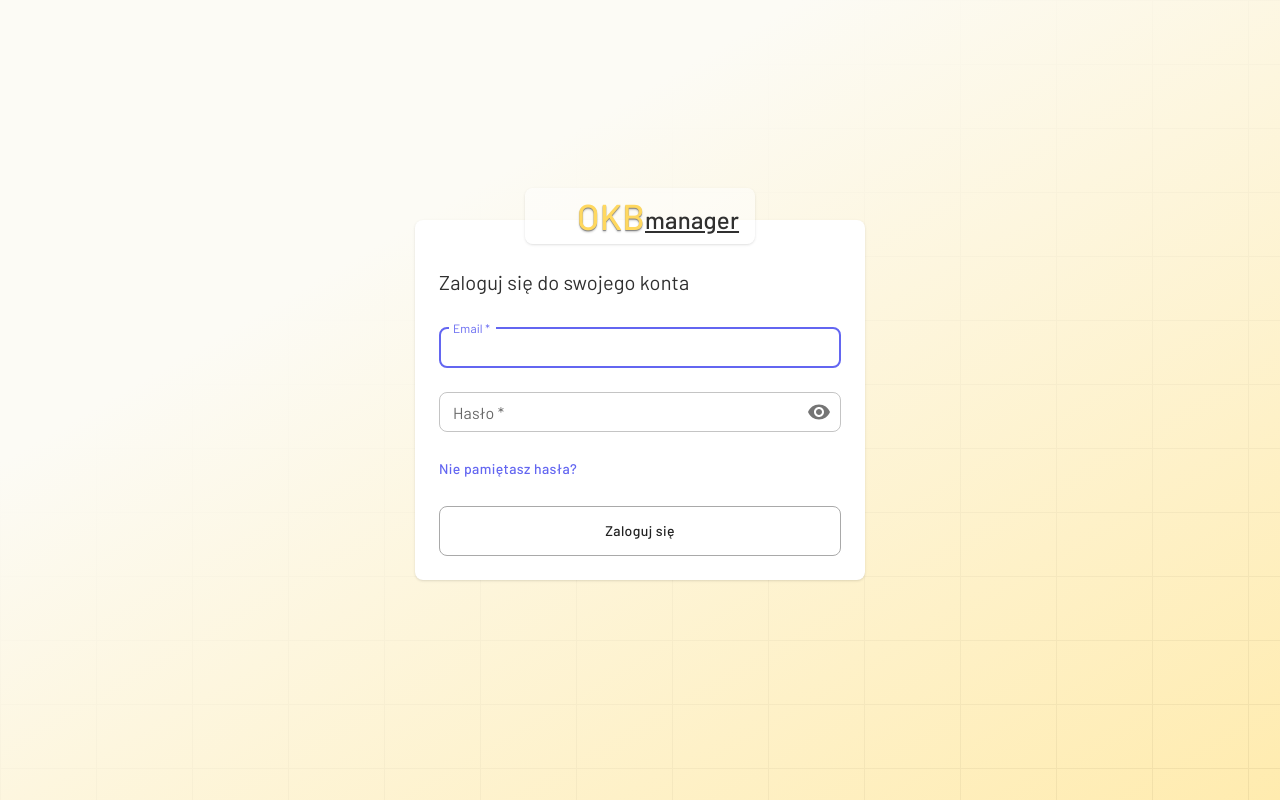
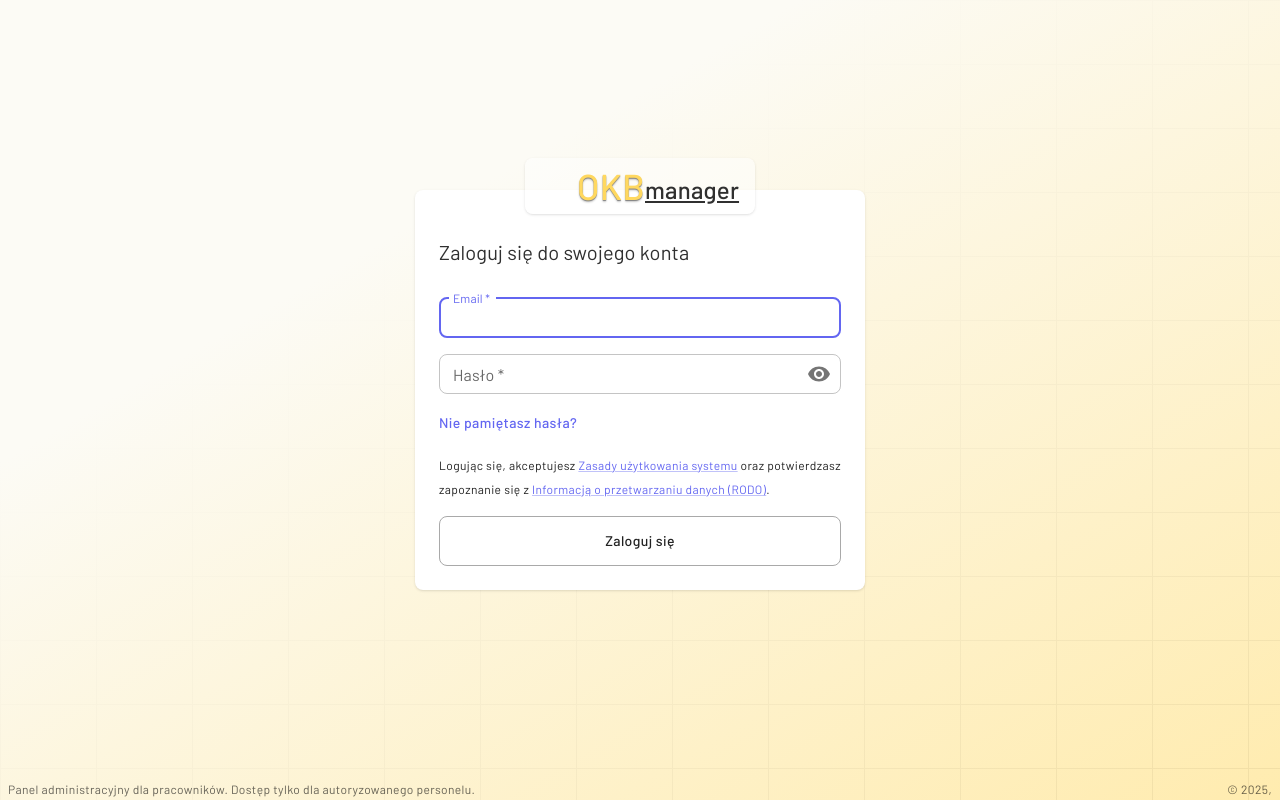
Before and after one commit to Sanderky/okb-manager-private, a React (Vite) app: page /login in a window 1280 px wide. Built offline with nearby package versions, Linux system fonts and the light colour scheme; no server answers; the database is empty; some icons are missing.

Commit message:
Add RODO

```diff
--- a/index.html
+++ b/index.html
@@ -4,7 +4,9 @@
     <meta charset="UTF-8" />
     <link rel="icon" type="image/svg+xml" href="/favicon.svg" />
     <meta name="viewport" content="width=device-width, initial-scale=1.0" />
-    <title>OKB manager</title>
+    <meta name="robots" content="noindex, nofollow" />
+    <title>OKBmanager - panel administracyjny</title>
+    <meta name="description" content="Wewnętrzny system zarządzania. Dostęp tylko dla autoryzowanego personelu." />
   </head>
   <body>
     <div id="root" class="font-sans"></div>
--- a/src/pages/Login/Login.tsx
+++ b/src/pages/Login/Login.tsx
@@ -8,6 +8,8 @@ import {
   Button,
   IconButton,
   InputAdornment,
+  Link,
+  Stack,
   Typography,
 } from '@mui/material';
 import ForgotPassword from './ForgotPassword';
@@ -106,12 +108,16 @@ const Login = () => {
           />
         </div>
       ) : (
+        <Box className="flex flex-col h-screen">
+
           <Box
-          className="flex h-screen flex-col items-center justify-center py-8"
+            className="flex flex-col items-center justify-center py-8"
             sx={{
+              flexGrow: 1,
               px: { xs: 2, sm: 4 },
             }}
           >
+
             <Box
               className="relative w-full rounded-lg bg-white shadow"
               sx={{
@@ -142,7 +148,7 @@ const Login = () => {
                 Zaloguj się do swojego konta
               </h2>
 
-            <form className="space-y-6" noValidate onSubmit={handleSubmit}>
+              <form className="space-y-4" noValidate onSubmit={handleSubmit}>
                 <TextField
                   size="small"
                   error={!!errors.email}
@@ -212,6 +218,12 @@ const Login = () => {
                     Nie pamiętasz hasła?
                   </Button>
                 </div>
+                <Typography variant='caption'>
+                  {`Logując się, akceptujesz `}
+                  <Link href="/regulamin.pdf" target="_blank" rel="noopener noreferrer">Zasady użytkowania systemu</Link>
+                  {` oraz potwierdzasz zapoznanie się z `}
+                  <Link href="/rodo.pdf" target="_blank" rel="noopener noreferrer">Informacją o przetwarzaniu danych (RODO)</Link>.
+                </Typography>
 
                 <Button
                   type="submit"
@@ -222,6 +234,7 @@ const Login = () => {
                     border: `1px solid darkGray`,
                     background: '#fff',
                     color: theme.palette.text.primary,
+                    mt: 2,
                     py: 1.5,
                     '&:hover': {
                       boxShadow: 'none',
@@ -239,6 +252,27 @@ const Login = () => {
               />
             </Box>
           </Box>
+
+          <footer
+          >
+            <Stack
+              direction={'row'}
+              justifyContent={'space-between'}
+              sx={{
+                px: 1,
+                columnGap: 1,
+                rowGap: 1
+              }}
+              flexWrap={'wrap'}
+            >
+
+              <Typography variant='caption' color='textSecondary'>Panel administracyjny dla pracowników. Dostęp tylko dla autoryzowanego personelu.</Typography>
+              <Typography variant='caption' color='textSecondary'>
+                &copy; {new Date().getFullYear()}, {import.meta.env.VITE_COMPANY_NAME}
+              </Typography>
+            </Stack>
+          </footer>
+        </Box>
       )}
     </section>
   );
```
Also changed, not shown: 1 other file (tests, documents, lock files or other folders). Lines whose indentation alone changed are shown as unchanged.
